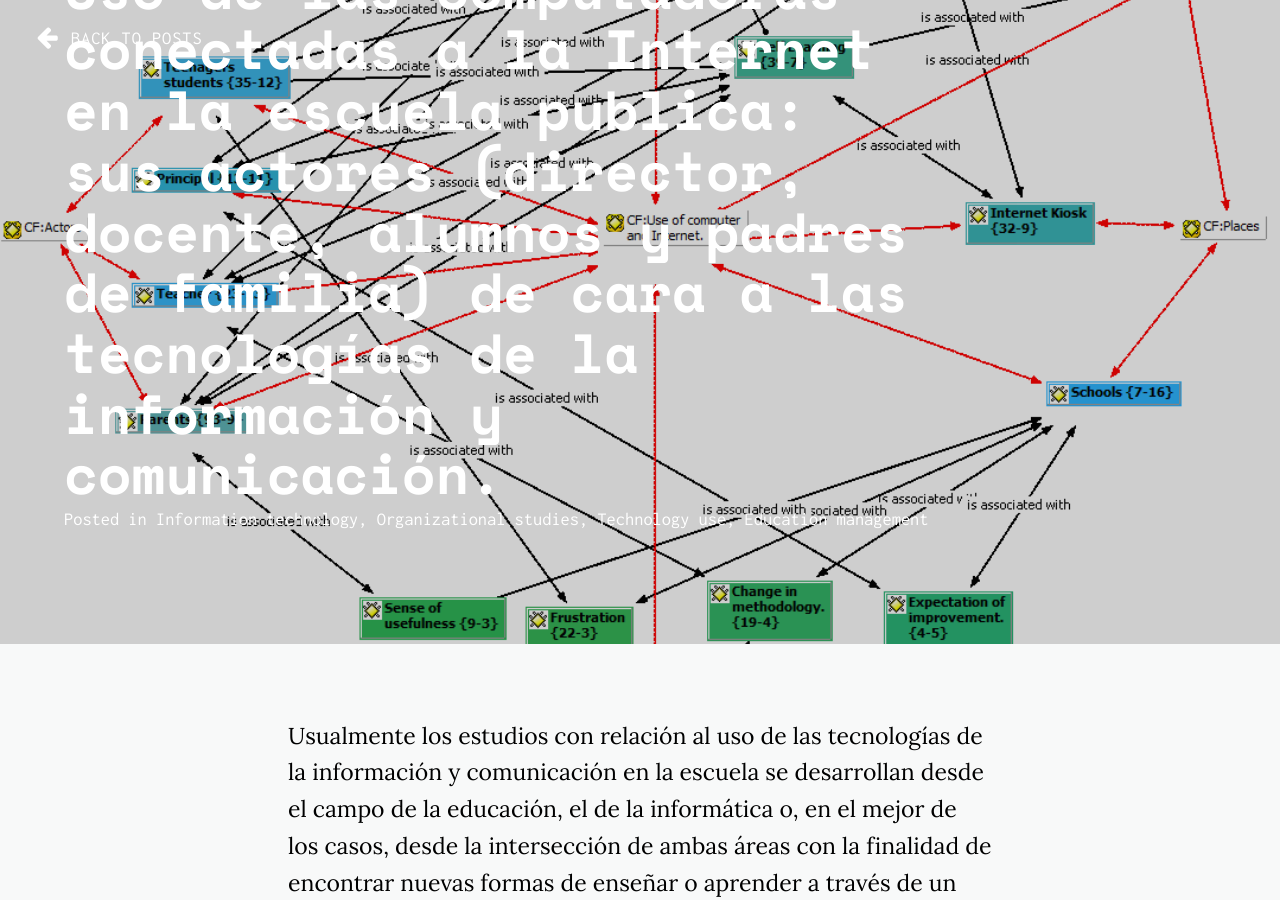
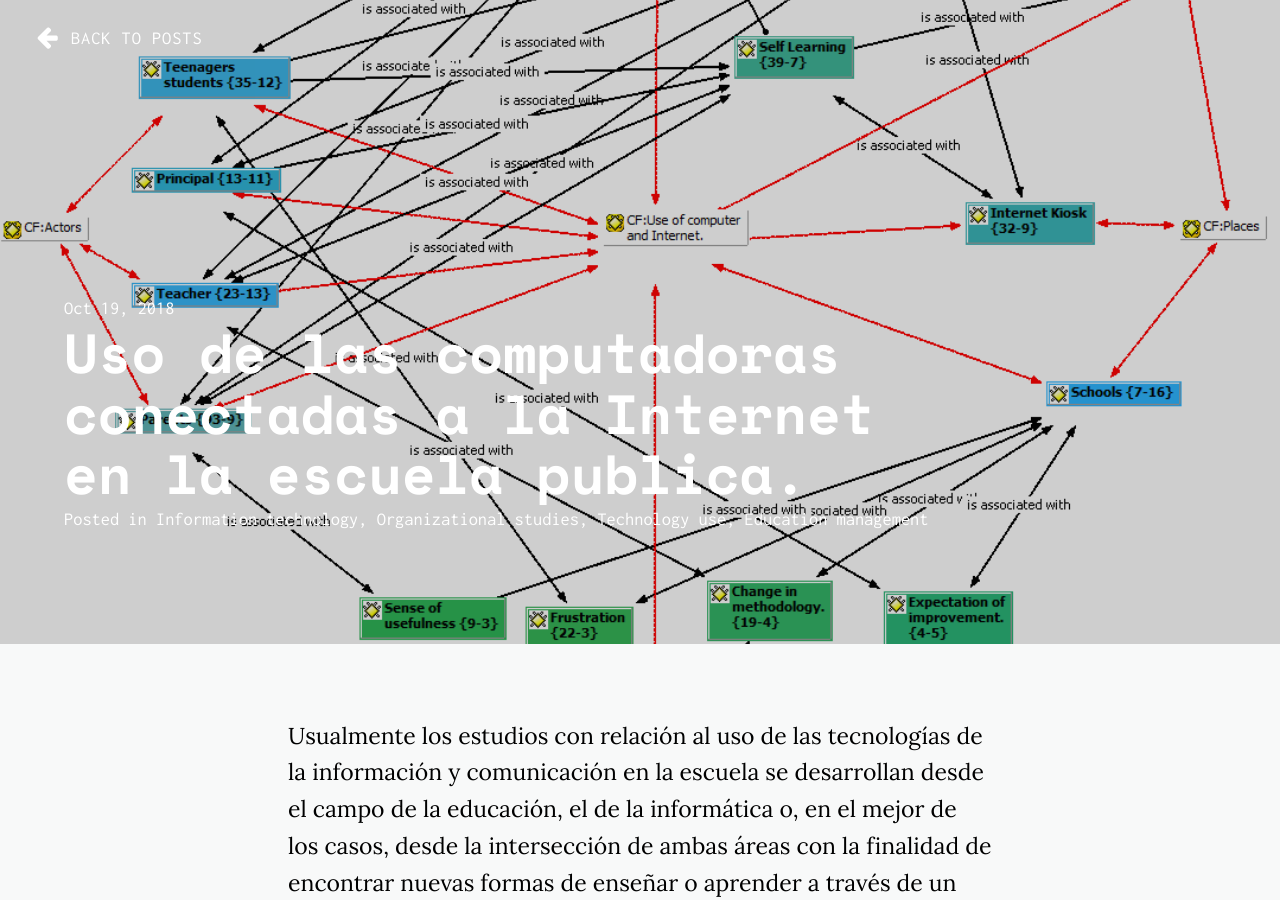
Before and after one commit to manuelvarzen/manuelvarzen.github.io, a Jekyll site: the page built from _posts/2018-10-19-Computers-and-schools.md, in a window 1280 px wide and 900 px high. Built offline with Jekyll 4.4.1, drawn with Linux system fonts in a browser that asks for light colours; nearby versions of some CDN libraries.

Commit message:
update ttile

```diff
--- a/_posts/2018-10-19-Computers-and-schools.md
+++ b/_posts/2018-10-19-Computers-and-schools.md
@@ -1,7 +1,6 @@
 ---
 layout: post
-title: "Uso de las computadoras conectadas a la Internet en la escuela publica: sus actores (director, docente, alumnos y padres de familia) de cara a las tecnologías de la información y comunicación."
-date: 2018-05-24
+title: Uso de las computadoras conectadas a la Internet en la escuela publica.
 summary: El uso de computadoras en dos colegios públicos del cono norte en Lima Metropolitana.
 description: Resumen del trabajo de investigación realizado hace algunos años atrás.
 image: /img/Out_1.png
```
